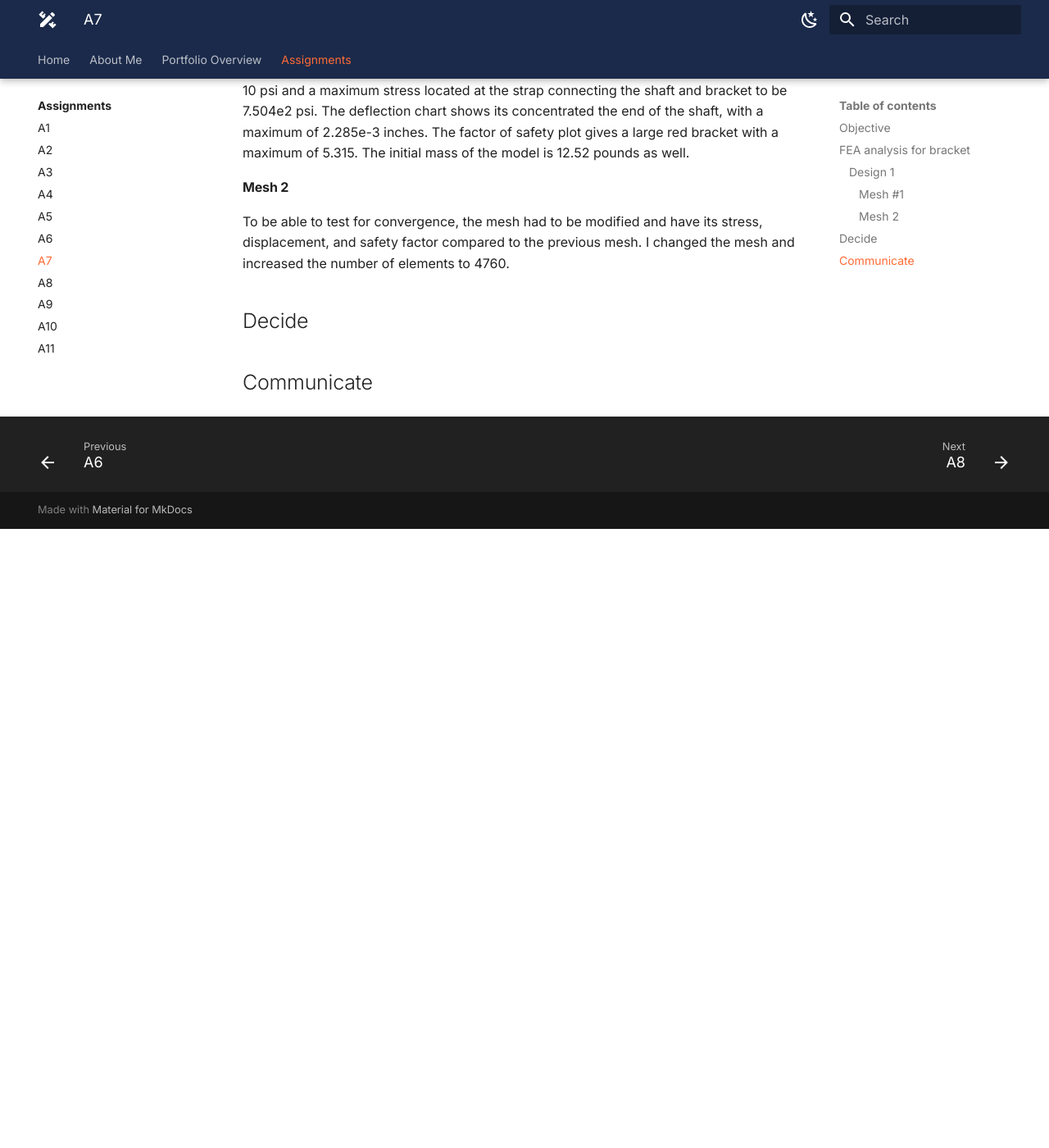
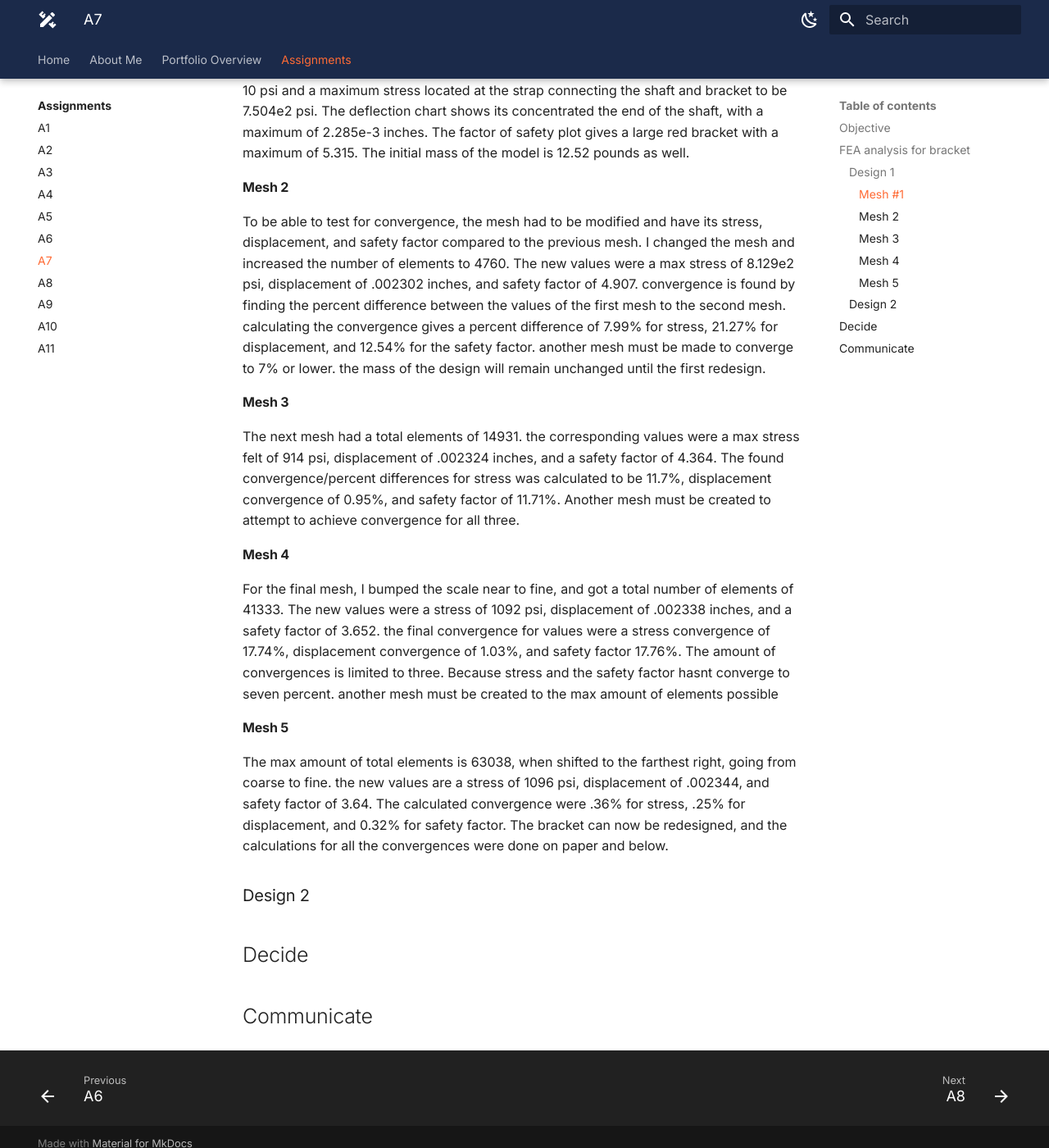
Before and after one commit to ajchiocca/megr2157-portfolio, an MkDocs documentation site: the page built from docs/assignments/A07/index.md, in a window 1280 px wide and 1400 px high, scrolled down 810 px. Shown: the whole window at 82% size. Built offline with MkDocs 1.6.1 and Material for MkDocs 9.7.7, drawn with Linux system fonts in a browser that asks for light colours; before the commit the page ends 1455 px from its top, so only the background shows below that.

Commit message:
Update mesh analysis details in index.md
Added detailed descriptions and results for multiple mesh iterations, including stress, displacement, safety factors, and convergence calculations.

```diff
--- a/docs/assignments/A07/index.md
+++ b/docs/assignments/A07/index.md
@@ -15,7 +15,20 @@ The bracket and link are made of 6061-T6 aluminum alloy, and so the yield streng
 I then created the first mesh for the model, which has total elements of 2844. With this the FEA can run and give the brackets behavior with values for stress, deflection, and safety factor. From the von mises curve, the chart shows the brackets minimum stress of 1.887e-10 psi and a maximum stress located at the strap connecting the shaft and bracket to be 7.504e2 psi. The deflection chart shows its concentrated the end of the shaft, with a maximum of 2.285e-3 inches. The factor of safety plot gives a large red bracket with a maximum of 5.315. The initial mass of the model is 12.52 pounds as well.
 
 #### Mesh 2
-To be able to test for convergence, the mesh had to be modified and have its stress, displacement, and safety factor compared to the previous mesh. I changed the mesh and increased the number of elements to 4760.
+To be able to test for convergence, the mesh had to be modified and have its stress, displacement, and safety factor compared to the previous mesh. I changed the mesh and increased the number of elements to 4760. The new values were a max stress of 8.129e2 psi, displacement of .002302 inches, and safety factor of 4.907. convergence is found by finding the percent difference between the values of the first mesh to the second mesh. calculating the convergence gives a percent difference of 7.99% for stress, 21.27% for displacement, and 12.54% for the safety factor. another mesh must be made to converge to 7% or lower. the mass of the design will remain unchanged until the first redesign.
+
+#### Mesh 3
+The next mesh had a total elements of 14931. the corresponding values were a max stress felt of 914 psi, displacement of .002324 inches, and a safety factor of 4.364. The found convergence/percent differences for stress was calculated to be 11.7%, displacement convergence of 0.95%, and safety factor of 11.71%. Another mesh must be created to attempt to achieve convergence for all three.
+
+#### Mesh 4
+For the final mesh, I bumped the scale near to fine, and got a total number of elements of 41333. The new values were a stress of 1092 psi, displacement of .002338 inches, and a safety factor of 3.652. the final convergence for values were a stress convergence of 17.74%, displacement convergence of 1.03%, and safety factor 17.76%. The amount of convergences is limited to three. Because stress and the safety factor hasnt converge to seven percent. another mesh must be created to the max amount of elements possible
+
+#### Mesh 5
+The max amount of total elements is 63038, when shifted to the farthest right, going from coarse to fine. the new values are a stress of 1096 psi, displacement of .002344, and safety factor of 3.64. The calculated convergence were .36% for stress, .25% for displacement, and 0.32% for safety factor. The bracket can now be redesigned, and the calculations for all the convergences were done on paper and below.
+
+### Design 2
+
+
 
 ## Decide
 
```
